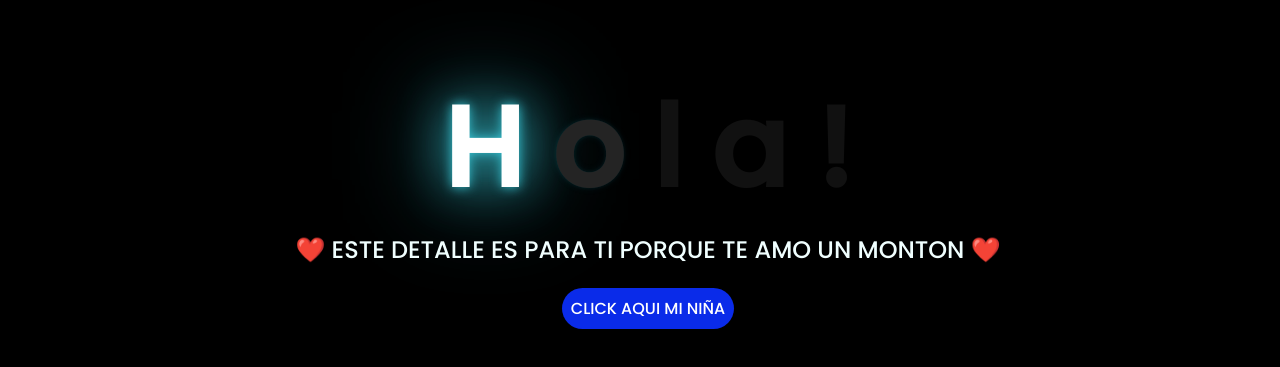
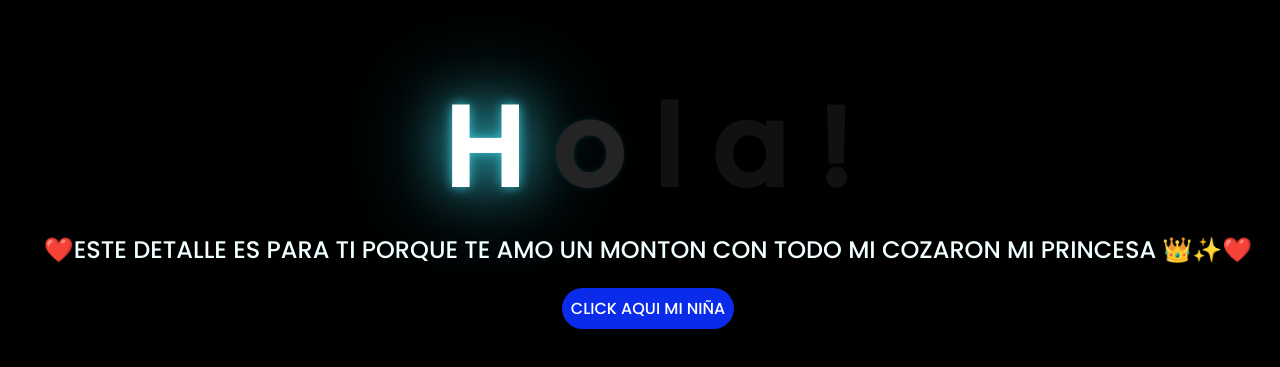
Before and after one commit to YOBENITEZ/ana-paula, a plain HTML site: page index.html in a window 1280 px wide. Shown: the part 139-506 px from the top of the page. Drawn offline with Linux system fonts and the light colour scheme.

Commit message:
index.html

```diff
--- a/index.html
+++ b/index.html
@@ -7,7 +7,7 @@
     <meta name="viewport" content="width=device-width, initial-scale=1.0">
     <link rel="stylesheet" href="css/style.css">
     <link rel="icon" href="img/flowers.png" type="image/x-icon">
-    <title>❤️BLANQUI BELLA❤️</title>
+    <title>❤️BLANQUI❤️</title>
 </head>
 
 <body>
@@ -19,7 +19,7 @@
         <span>!</span>
     </div>
     <div class="description">
-        <span>❤️ ESTE DETALLE ES PARA TI PORQUE TE AMO UN MONTON ❤️ </span>
+        <span>❤️ESTE DETALLE ES PARA TI PORQUE TE AMO UN MONTON CON TODO MI COZARON MI PRINCESA 👑✨❤️ </span>
     </div>
     <div class="button">
         <button class="botones">
```
